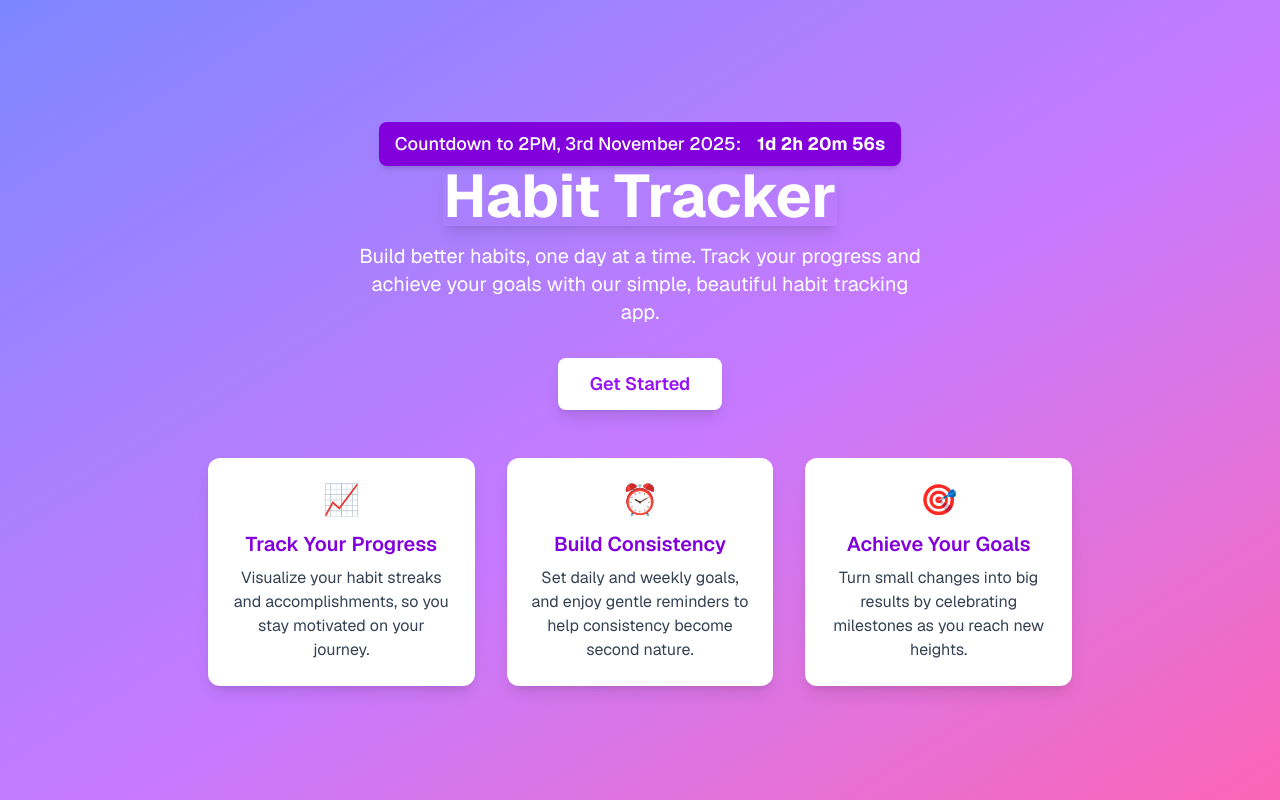
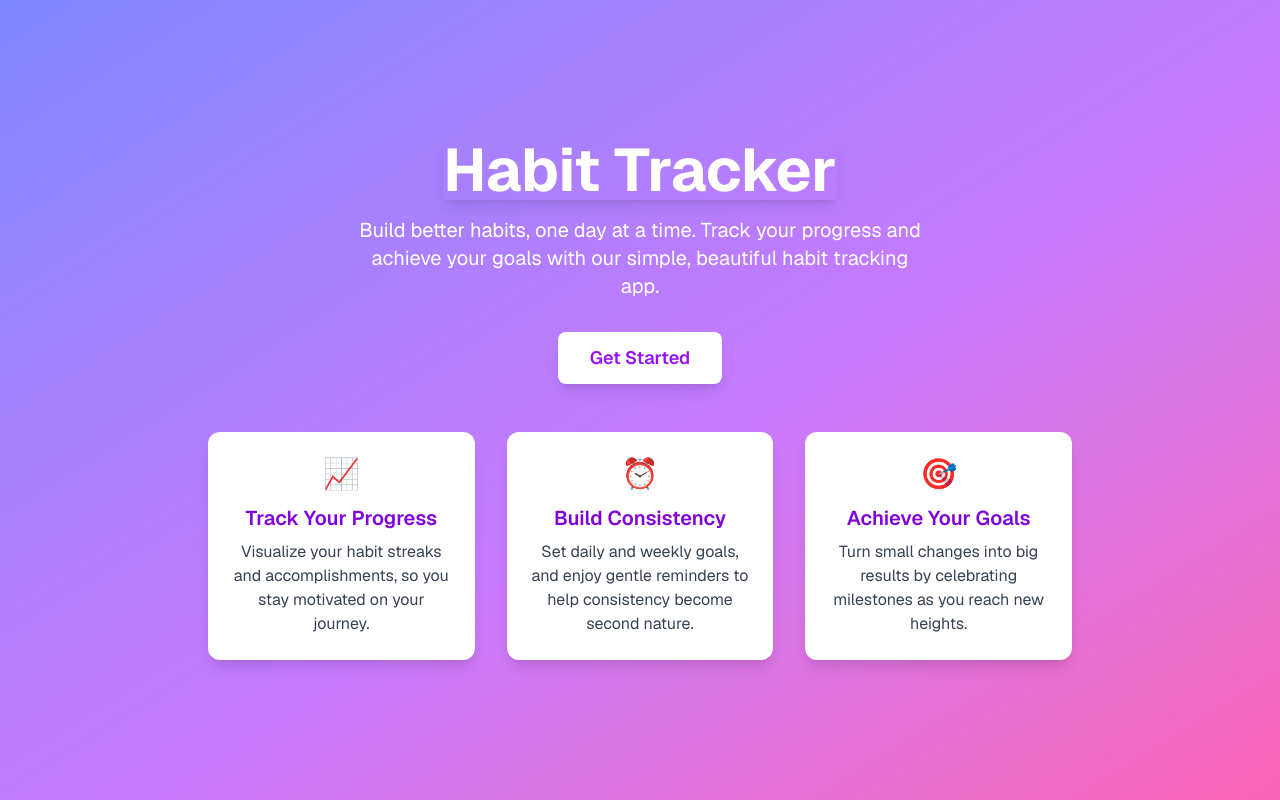
Before and after one commit to RehanMoledina/my-first-app, a Next.js app: page / in a window 1280 px wide. Built offline with nearby package versions, Linux system fonts and the light colour scheme.

Commit message:
fixed habit tracker landing page

```diff
--- a/app/page.tsx
+++ b/app/page.tsx
@@ -1,50 +1,8 @@
 'use client';
-
-import { useEffect, useState } from 'react';
-
-function getTimeRemaining(targetDate: Date) {
-  const total = targetDate.getTime() - new Date().getTime();
-  const isPast = total <= 0;
-  const seconds = isPast ? 0 : Math.floor((total / 1000) % 60);
-  const minutes = isPast ? 0 : Math.floor((total / 1000 / 60) % 60);
-  const hours = isPast ? 0 : Math.floor((total / (1000 * 60 * 60)) % 24);
-  const days = isPast ? 0 : Math.floor(total / (1000 * 60 * 60 * 24));
-  return { total, days, hours, minutes, seconds, isPast };
-}
-
-function CountdownTimer() {
-  const targetDate = new Date('2025-11-03T14:00:00');
-  const [timeLeft, setTimeLeft] = useState(getTimeRemaining(targetDate));
-
-  useEffect(() => {
-    if (timeLeft.isPast) return;
-    const timer = setInterval(() => {
-      setTimeLeft(getTimeRemaining(targetDate));
-    }, 1000);
-    return () => clearInterval(timer);
-  }, [timeLeft.isPast, targetDate]);
-
-  return (
-    <div className="mt-2 flex flex-col items-center">
-      <div className="text-white text-lg font-medium bg-purple-700 bg-opacity-70 px-4 py-2 rounded-lg shadow-md inline-flex gap-2">
-        <span>Countdown to 2PM, 3rd November 2025:</span>
-        {timeLeft.isPast ? (
-          <span className="ml-2 font-bold text-rose-200">Event Started!</span>
-        ) : (
-          <span className="ml-2 font-bold text-white">
-            {timeLeft.days}d {timeLeft.hours}h {timeLeft.minutes}m {timeLeft.seconds}s
-          </span>
-        )}
-      </div>
-    </div>
-  );
-}
 
 export default function Home() {
   return (
     <div className="flex flex-col items-center justify-center min-h-screen bg-gradient-to-br from-indigo-400 via-purple-400 to-pink-400 font-sans">
-      {/* Move the CountdownTimer to the very top */}
-      <CountdownTimer />
       <h1 className="text-5xl md:text-6xl font-bold text-white shadow-lg mb-4">
         Habit Tracker
       </h1>
```
